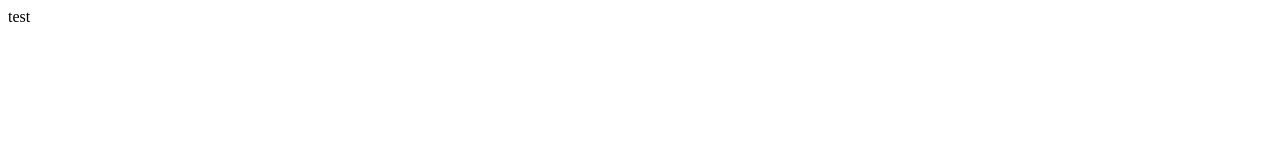
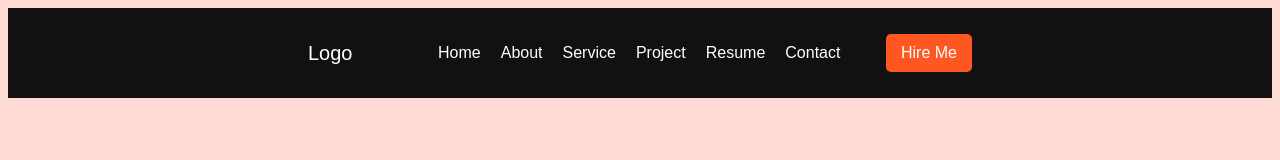
Before and after one commit to leslie-0617/leslie-0617.github.io, a plain HTML site: page index.html in a window 1280 px wide. Drawn offline with Linux system fonts and the light colour scheme.

Commit message:
add header

```diff
--- a/index.html
+++ b/index.html
@@ -6,6 +6,57 @@
     <title>Document</title>
 </head>
 <body>
-    test
+    <header>
+        <div>Logo</div>
+        <nav>
+            <ul>
+            <li>Home</li>
+            <li>About</li>
+            <li>Service</li>
+            <li>Project</li>
+            <li>Resume</li>
+            <li>Contact</li>
+            </ul>
+        </nav>
+        <a type="submit">Hire Me</a>
+    </header>
+    <style>
+        body{
+            background-color: #fddad4;
+        }
+        header{
+            background-color: #111;
+            color: #ffffff;
+            font-family: Arial, Helvetica, sans-serif;
+            font-size: 16px;
+            padding: 20px;
+            display: flex;
+            align-items: center;
+            justify-content: space-between;
+            padding-left: 300px;
+            padding-right: 300px;
+        }
+        ul{
+
+            display: flex;
+            gap: 20px;
+            list-style-type: none;
+        }
+        a{
+            background-color: #ff5722;
+            font-family: Arial, Helvetica, sans-serif;
+            font-size: 16px;
+            padding: 10px 15px;
+            text-decoration: none;
+            border-radius: 5px;
+        }
+        div{
+            font-size: 20px;
+        }
+        nav{
+            text-align: center;
+        }
+
+    </style>
 </body>
 </html>
```
